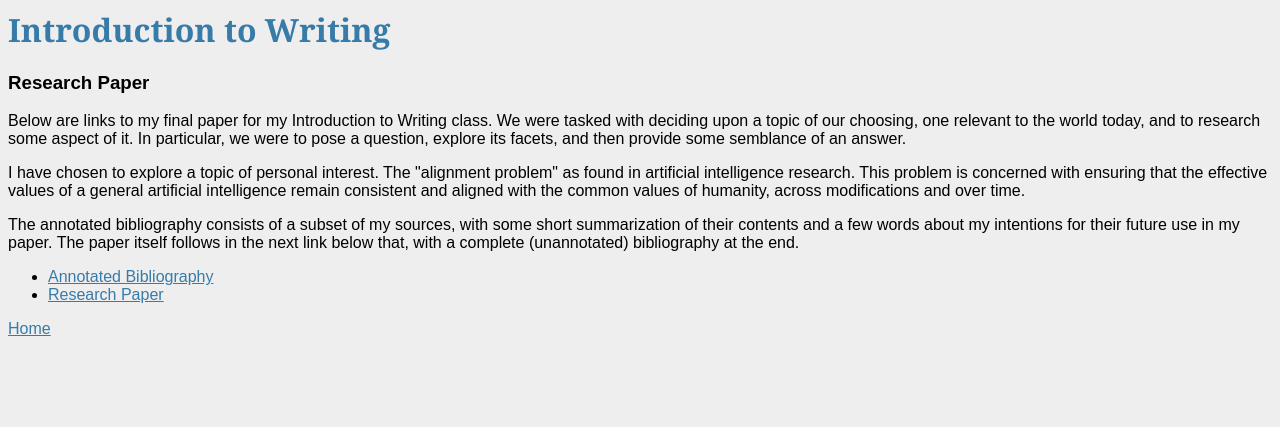
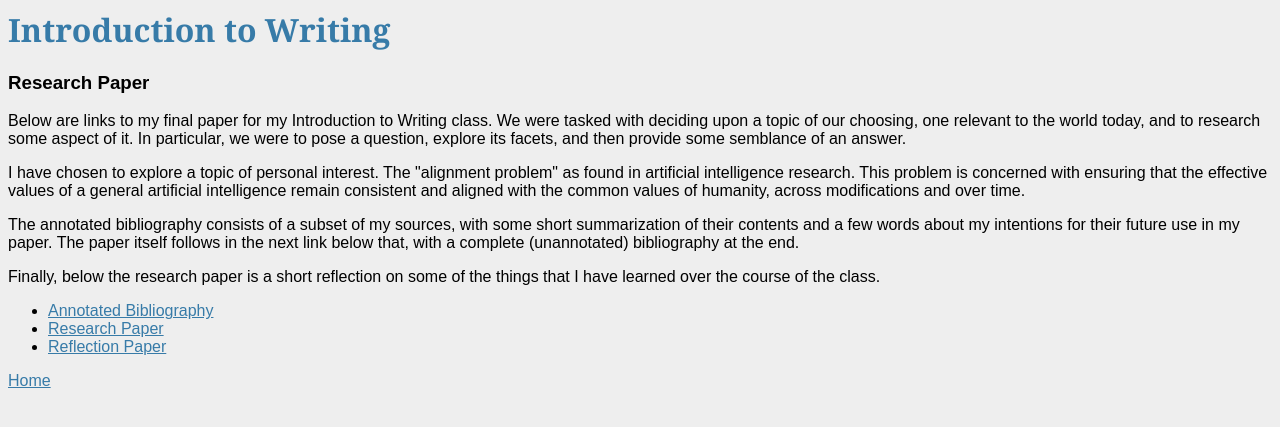
Before and after one commit to imajunryou/blinkwink, a Flask app: page /english in a window 1280 px wide. Shown: the top 427 px of the page. Run offline with Flask 2, Linux system fonts and the light colour scheme.

Commit message:
Add in reflection paper for English.

```diff
--- a/blinkwink/templates/english.html
+++ b/blinkwink/templates/english.html
@@ -9,6 +9,7 @@
   <p>Below are links to my final paper for my Introduction to Writing class.  We were tasked with deciding upon a topic of our choosing, one relevant to the world today, and to research some aspect of it.  In particular, we were to pose a question, explore its facets, and then provide some semblance of an answer.</p>
   <p>I have chosen to explore a topic of personal interest.  The "alignment problem" as found in artificial intelligence research.  This problem is concerned with ensuring that the effective values of a general artificial intelligence remain consistent and aligned with the common values of humanity, across modifications and over time.</p>
   <p>The annotated bibliography consists of a subset of my sources, with some short summarization of their contents and a few words about my intentions for their future use in my paper.  The paper itself follows in the next link below that, with a complete (unannotated) bibliography at the end.</p>
+  <p>Finally, below the research paper is a short reflection on some of the things that I have learned over the course of the class.</p>
 </div>
 <div>
   <ul>
@@ -18,6 +19,9 @@
     <li>
       <a href="{{ url_for('static', filename='docs/research_paper.pdf') }}">Research Paper</a>
     </li>
+    <li>
+      <a href="{{ url_for('static', filename='docs/reflection.pdf') }}">Reflection Paper</a>
+    </li>
   </ul>
 </div>
 {% endblock %}
```
Also changed, not shown: 1 other file.
